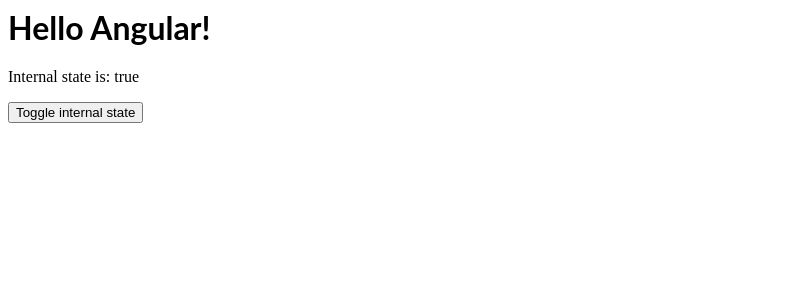
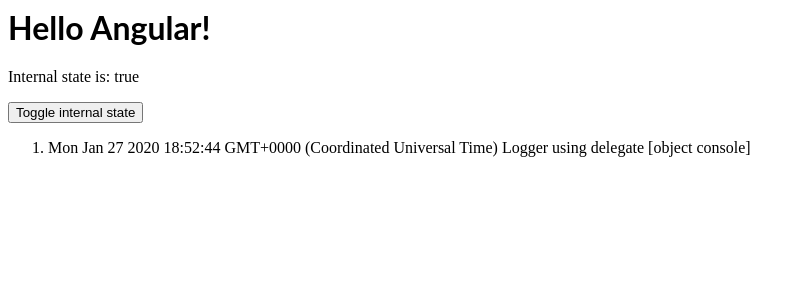
Before and after one commit to gund/ng-workshop-01, an Angular app: page / in a window 1280 px wide. Shown: the top 300 px of the page, without its empty margins (0-805 px from the left). Built offline with nearby package versions, Linux system fonts and the light colour scheme.

Commit message:
Changed logger service

```diff
--- a/src/app/app.component.html
+++ b/src/app/app.component.html
@@ -1,4 +1,4 @@
-<hello [name]="name" (stateChange)="onStateChanged($event)"></hello>
+<hello [name]="name"></hello>
 
 <ol>
   <li *ngFor="let log of stateLog">{{ log }}</li>
--- a/src/app/app.component.ts
+++ b/src/app/app.component.ts
@@ -1,21 +1,34 @@
-import { Component } from '@angular/core';
+import {Component, OnInit} from '@angular/core';
 
 import { LoggerService } from './logger.service';
+import { Subscription } from "rxjs";
 
 @Component({
   selector: 'my-app',
   templateUrl: './app.component.html',
   styleUrls: ['./app.component.css'],
 })
-export class AppComponent {
+export class AppComponent implements OnInit {
+  subscription: Subscription;
   name = 'Angular';
 
   stateLog: string[] = [];
 
   constructor(private loggerService: LoggerService) {}
 
-  onStateChanged(state: boolean) {
-    this.stateLog.push(`State became ${state}`);
-    this.loggerService.log(`AppComponent: New state: ${state}`);
+  ngOnInit() {
+    this.stateLog = this.loggerService.getStateLog();
+    this.subscription = this.loggerService.stateChanged.subscribe((stateLog: any[]) => {
+      this.stateLog = [...stateLog];
+    });
   }
+
+  ngOnDestroy() {
+    this.subscription.unsubscribe();
+  }
+
+  // onStateChanged(state: boolean) {
+  //   this.stateLog.push(`State became ${state}`);
+  //   this.loggerService.log(`AppComponent: New state: ${state}`);
+  // }
 }
--- a/src/app/logger.service.ts
+++ b/src/app/logger.service.ts
@@ -1,4 +1,5 @@
-import { Injectable, InjectionToken, Inject } from "@angular/core";
+import {Injectable, InjectionToken, Inject, Output} from "@angular/core";
+import {Subject} from "rxjs";
 
 export interface Logger {
   log(...msgs: any[]): void;
@@ -10,11 +11,24 @@
 
 @Injectable({ providedIn: "root" })
 export class LoggerService implements Logger {
+  @Output() stateChanged = new Subject();
+
+  private stateLog: any[] = [];
+
   constructor(@Inject(LOGGER_DELEGATE) private loggerDelegate: Logger) {
     this.log(`Logger using delegate`, this.loggerDelegate)
   }
 
+  getStateLog() {
+    return [...this.stateLog];
+  }
+
   log(...msgs: any[]) {
-    this.loggerDelegate.log(new Date(), ...msgs);
+    const newMessage = [new Date(), ...msgs];
+
+    this.loggerDelegate.log(newMessage);
+
+    this.stateLog = [...this.stateLog, newMessage.join(' ')];
+    this.stateChanged.next([...this.stateLog]);
   }
 }
```
Also changed, not shown: 1 other file (tests, documents, lock files or other folders).
